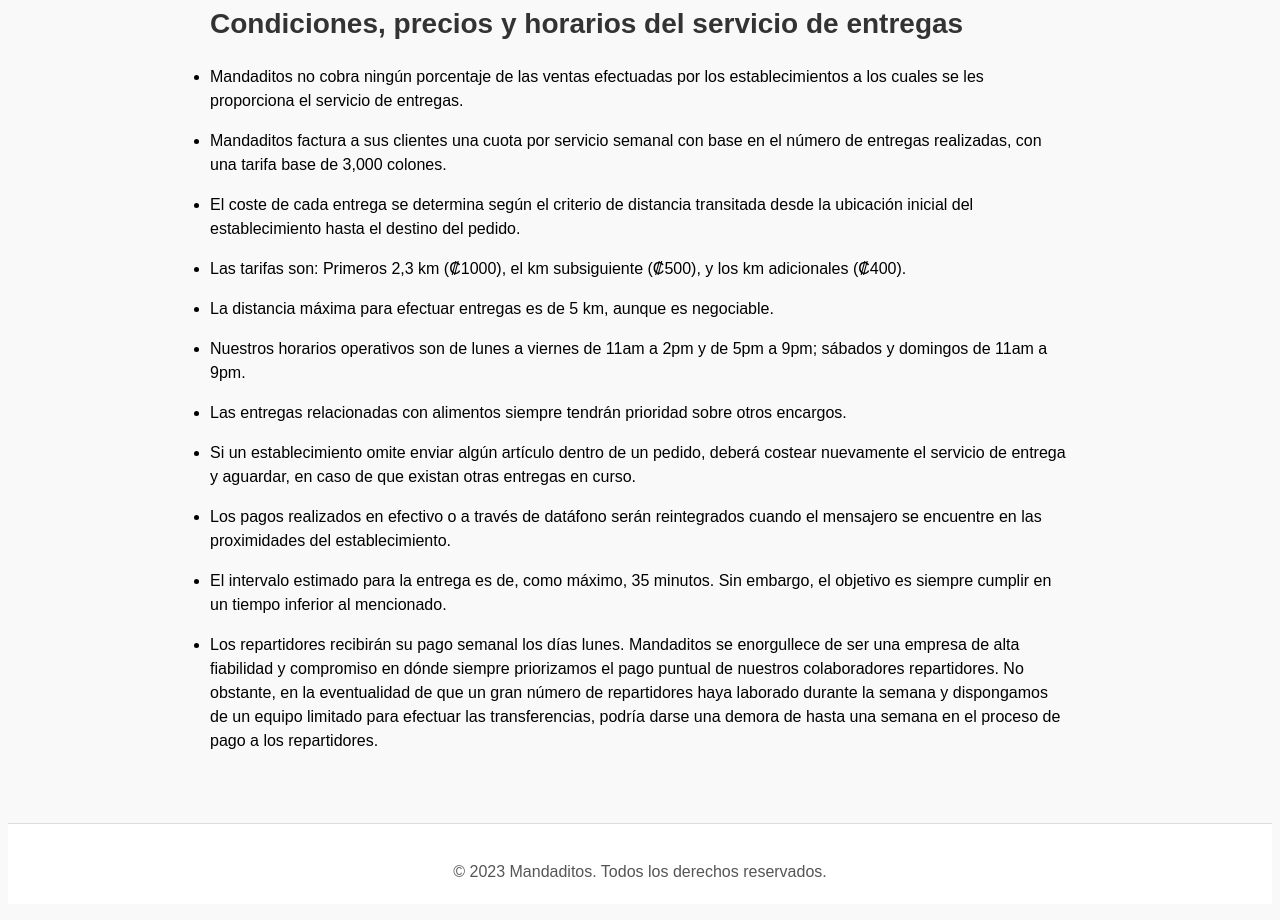
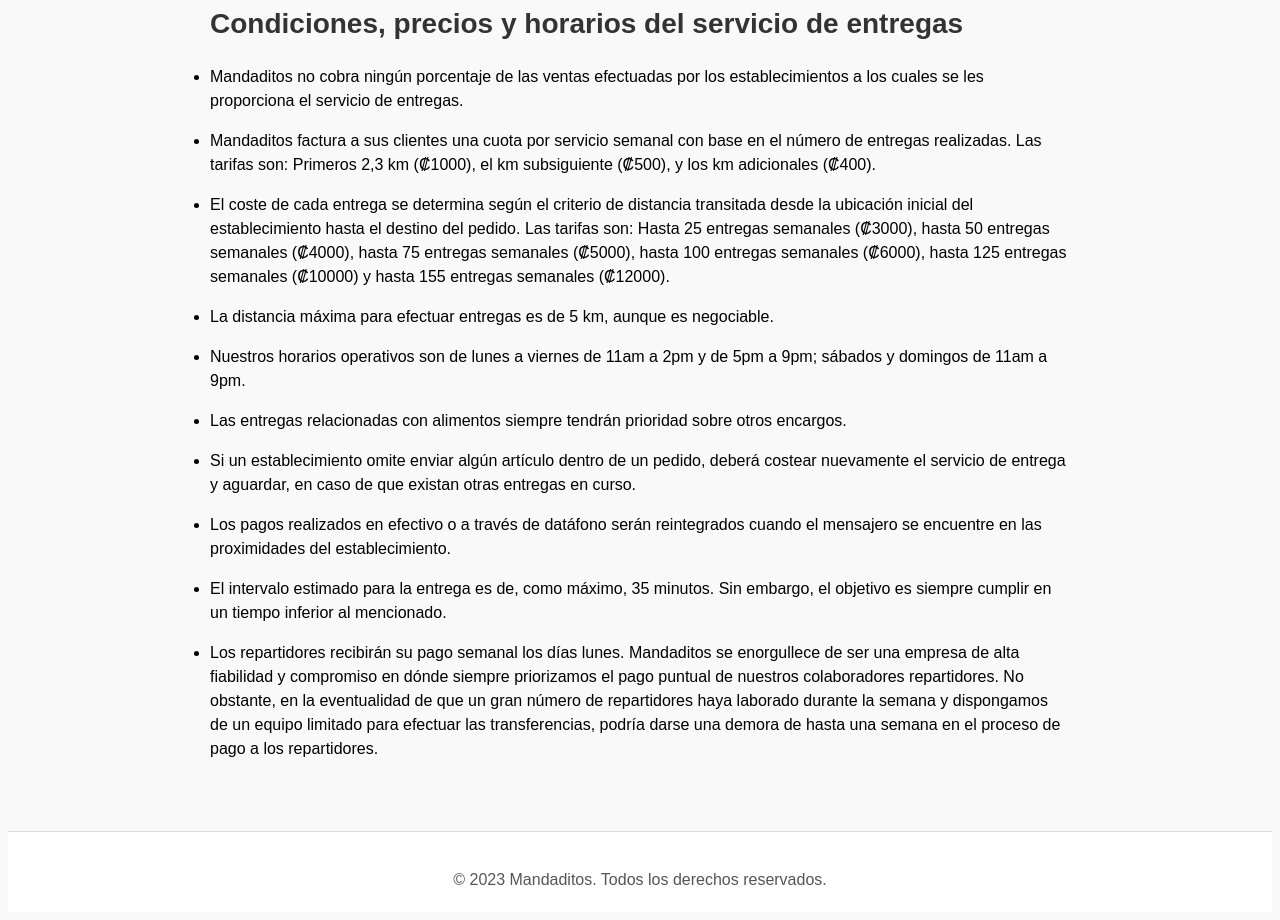
Before and after one commit to mandaditos-app/terminos-de-servicio, a plain HTML site: page index.html in a window 1280 px wide. Shown: the part 1199-2119 px from the top of the page. Drawn offline with Linux system fonts and the light colour scheme; a script that the page names is missing.

Commit message:
Adds weekly fee prices

```diff
--- a/index.html
+++ b/index.html
@@ -74,17 +74,12 @@
         </ul>
         <ul>
           <li>
-            Mandaditos factura a sus clientes una cuota por servicio semanal con base en el número de entregas realizadas, con una tarifa base de 3,000 colones.
+            Mandaditos factura a sus clientes una cuota por servicio semanal con base en el número de entregas realizadas. Las tarifas son: Primeros 2,3 km (₡1000), el km subsiguiente (₡500), y los km adicionales (₡400).
           </li>
         </ul>
         <ul>
           <li>
-            El coste de cada entrega se determina según el criterio de distancia transitada desde la ubicación inicial del establecimiento hasta el destino del pedido.
-          </li>
-        </ul>
-        <ul>
-          <li>
-            Las tarifas son: Primeros 2,3 km (₡1000), el km subsiguiente (₡500), y los km adicionales (₡400).
+            El coste de cada entrega se determina según el criterio de distancia transitada desde la ubicación inicial del establecimiento hasta el destino del pedido. Las tarifas son: Hasta 25 entregas semanales (₡3000), hasta 50 entregas semanales (₡4000), hasta 75 entregas semanales (₡5000), hasta 100 entregas semanales (₡6000), hasta 125 entregas semanales (₡10000) y hasta 155 entregas semanales (₡12000).
           </li>
         </ul>
         <ul>
```
